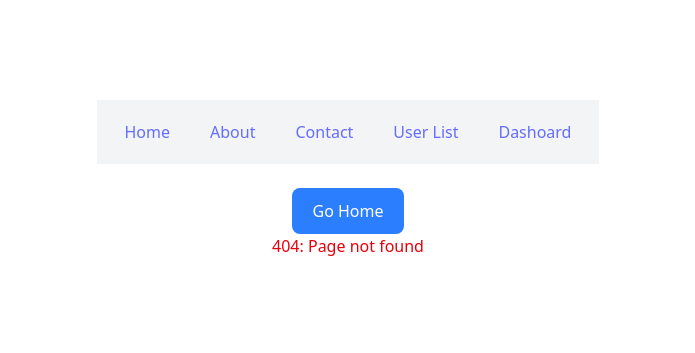
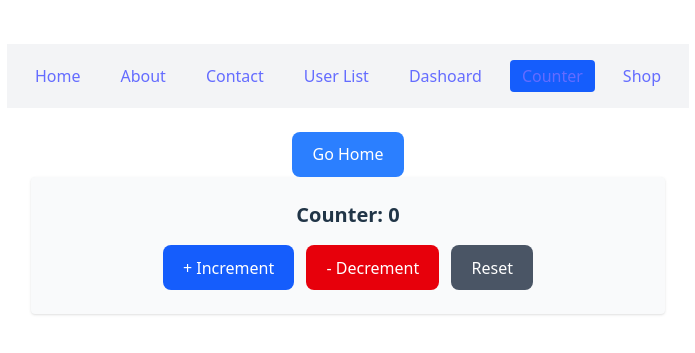
Before and after one commit to Darshan113/edu-flow, a React (Vite) app: page /counter in a window 1280 px wide. Before the commit this address had no page. Shown: the part 209-562 px from the top of the page, without its empty margins (292-987 px from the left). Built offline with nearby package versions, Linux system fonts and the light colour scheme.

Commit message:
routees - useeffect -- usereducer - context

```diff
--- a/src/App.jsx
+++ b/src/App.jsx
@@ -9,6 +9,10 @@ import Settings from './pages/Settings'
 import Reports from './pages/Reports'
 import UsersList from './pages/UsersList'
 import UserDetail from './pages/UserDetail'
+import Counter from './pages/Counter'
+import { CartProvider } from './context/CartContext'
+import ShopPage from './pages/Shop'
+import CartPage from './pages/Cart'
 
 const About = lazy(() => import('./pages/About'));
 
@@ -19,6 +23,7 @@ function App() {
       : 'text-blue-600 hover:underline px-3 py-1'
 
   return (
+    <CartProvider>
     <div className="font-sans">
       <header className="bg-gray-100 p-4 flex gap-4">
         <NavLink to='/' className={navStyle}>Home</NavLink>
@@ -27,6 +32,8 @@ function App() {
         <NavLink to='/users' className={navStyle}>User List</NavLink>
         {/* <NavLink to='/user/43' className={navStyle}>User 43</NavLink> */}
         <NavLink to='/dashboard' className={navStyle}>Dashoard</NavLink>
+        <NavLink to='/counter' className={navStyle}>Counter</NavLink>
+        <NavLink to='/shop' className={navStyle}>Shop</NavLink>
       </header>
       <main className="p-6">
         <GoHome />
@@ -38,6 +45,7 @@ function App() {
           <Route path="/contact" element={<Contact />} />
           <Route path="/users" element={<UsersList />} />
           <Route path="/users/:id" element={<UserDetail />} />
+          <Route path="/counter" element={<Counter />}/>
           <Route path="/dashboard" element={<Dashboard />}>
             {/* ✅ Children routes */}
             <Route index element={<p>👋 Welcome to the dashboard!</p>} />
@@ -46,11 +54,14 @@ function App() {
             </PrivateRoute>} />
             <Route path="reports" element={<Reports />} />
           </Route>
+           <Route path="/shop" element={<ShopPage />} />
+        <Route path="/cart" element={<CartPage />} />
           <Route path="*" element={<p className="text-red-600">404: Page not found</p>} />
 
         </Routes>
       </main>
     </div>
+    </CartProvider>
   )
 }
 
--- /dev/null
+++ b/src/context/CartContext.jsx
@@ -0,0 +1,43 @@
+import { createContext, useContext, useReducer } from "react";
+
+// Initial state
+const initialState = {
+  items: [],
+  total: 0,
+};
+
+// Reducer function
+function cartReducer(state, action) {
+  switch (action.type) {
+    case "ADD_ITEM":
+      return {
+        ...state,
+        items: [...state.items, action.payload],
+        total: state.total + action.payload.price,
+      };
+
+    case "REMOVE_ITEM":
+      return {
+        ...state,
+        items: state.items.filter((item) => item.id !== action.payload.id),
+        total: state.total - action.payload.price,
+      };
+
+    case "CLEAR_CART":
+      return initialState;
+
+    default:
+      return state;
+  }
+}
+
+export const CartContext = createContext();
+
+export function CartProvider({ children }) {
+    const [state,dispatch] = useReducer(cartReducer,initialState);
+    return (
+        <CartContext.Provider value={{ state, dispatch }}>
+        {children}
+        </CartContext.Provider>
+    )
+}
--- /dev/null
+++ b/src/pages/Cart.jsx
@@ -0,0 +1,53 @@
+// src/pages/CartPage.jsx
+import { useContext } from "react";
+import { CartContext } from "../context/CartContext";
+import { Link } from "react-router-dom";
+
+export default function CartPage() {
+  const { state, dispatch } = useContext(CartContext);
+
+  return (
+    <div className="p-6">
+      <h2 className="text-2xl font-bold mb-4">Your Cart</h2>
+
+      {state.items.length === 0 ? (
+        <p>Your cart is empty.</p>
+      ) : (
+        <ul className="space-y-2">
+          {state.items.map((item) => (
+            <li
+              key={item.id}
+              className="flex justify-between items-center border p-3 rounded"
+            >
+              <span>{item.name} - ${item.price}</span>
+              <button
+                onClick={() =>
+                  dispatch({ type: "REMOVE_ITEM", payload: item })
+                }
+                className="px-2 py-1 bg-red-600 text-white rounded"
+              >
+                Remove
+              </button>
+            </li>
+          ))}
+        </ul>
+      )}
+
+      <h3 className="mt-4 text-xl font-semibold">
+        Total: ${state.total}
+      </h3>
+
+      <div className="mt-4 space-x-3">
+        <button
+          onClick={() => dispatch({ type: "CLEAR_CART" })}
+          className="px-3 py-1 bg-gray-600 text-white rounded"
+        >
+          Clear Cart
+        </button>
+        <Link to="/shop" className="text-blue-600">
+          ← Back to Shop
+        </Link>
+      </div>
+    </div>
+  );
+}
--- /dev/null
+++ b/src/pages/Counter.jsx
@@ -0,0 +1,46 @@
+import { useReducer } from "react";
+
+
+function counterReducer(state, action) {
+    switch (action.type) {
+        case 'incr':
+            return { count: state.count + 1 }
+        case 'decr':
+            return { count: state.count - 1 }
+        case 'reset':
+            return { count: 0 }
+        default:
+            break;
+    }
+}
+
+export default function Counter() {
+    const initialState = {count: 0}
+    const [state, dispatch] = useReducer(counterReducer, initialState);
+
+    return (
+        <div className="p-6 bg-gray-50 rounded shadow text-center space-y-4">
+            <h2 className="text-xl font-bold">Counter: {state.count}</h2>
+            <div className="space-x-3">
+                <button
+                    className="px-3 py-1 bg-blue-600 text-white rounded"
+                    onClick={() => dispatch({ type: "incr" })}
+                >
+                    + Increment
+                </button>
+                <button
+                    className="px-3 py-1 bg-red-600 text-white rounded"
+                    onClick={() => dispatch({ type: "decr" })}
+                >
+                    - Decrement
+                </button>
+                <button
+                    className="px-3 py-1 bg-gray-600 text-white rounded"
+                    onClick={() => dispatch({ type: "reset" })}
+                >
+                    Reset
+                </button>
+            </div>
+        </div>
+    )
+}
--- /dev/null
+++ b/src/pages/Shop.jsx
@@ -0,0 +1,42 @@
+// src/pages/ShopPage.jsx
+import { useContext } from "react";
+import { CartContext } from "../context/CartContext";
+import { Link } from "react-router";
+
+const products = [
+  { id: 1, name: "Laptop", price: 500 },
+  { id: 2, name: "Phone", price: 300 },
+  { id: 3, name: "Headphones", price: 100 },
+];
+
+export default function ShopPage() {
+  const { dispatch } = useContext(CartContext);
+
+  return (
+    <div className="p-6">
+      <h2 className="text-2xl font-bold mb-4">Shop</h2>
+      <div className="grid grid-cols-3 gap-4">
+        {products.map((p) => (
+          <div
+            key={p.id}
+            className="border p-4 rounded shadow flex flex-col items-center"
+          >
+            <h3 className="font-semibold">{p.name}</h3>
+            <p>${p.price}</p>
+            <button
+              onClick={() =>
+                dispatch({ type: "ADD_ITEM", payload: p })
+              }
+              className="mt-2 px-3 py-1 bg-blue-600 text-white rounded"
+            >
+              Add to Cart
+            </button>
+          </div>
+        ))}
+      </div>
+      <Link to="/cart" className="block mt-6 text-blue-600">
+        Go to Cart →
+      </Link>
+    </div>
+  );
+}
```
